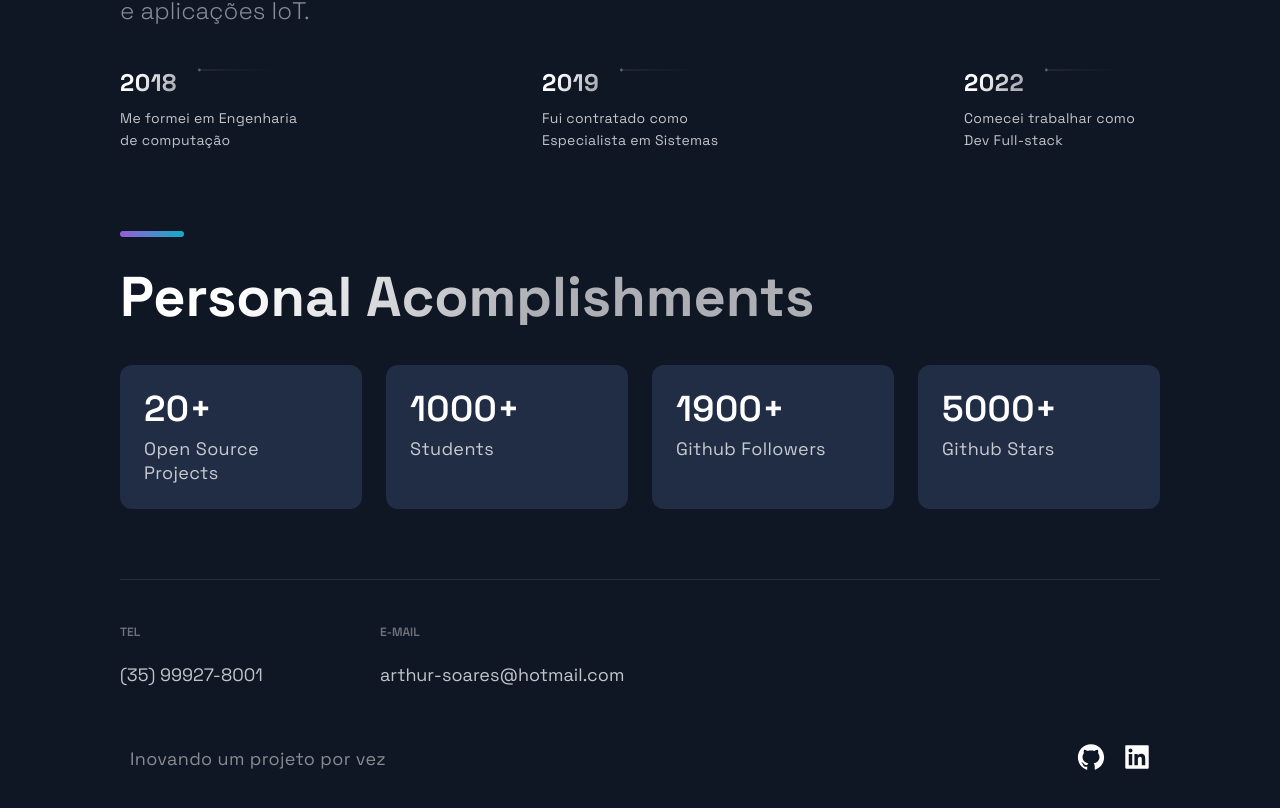
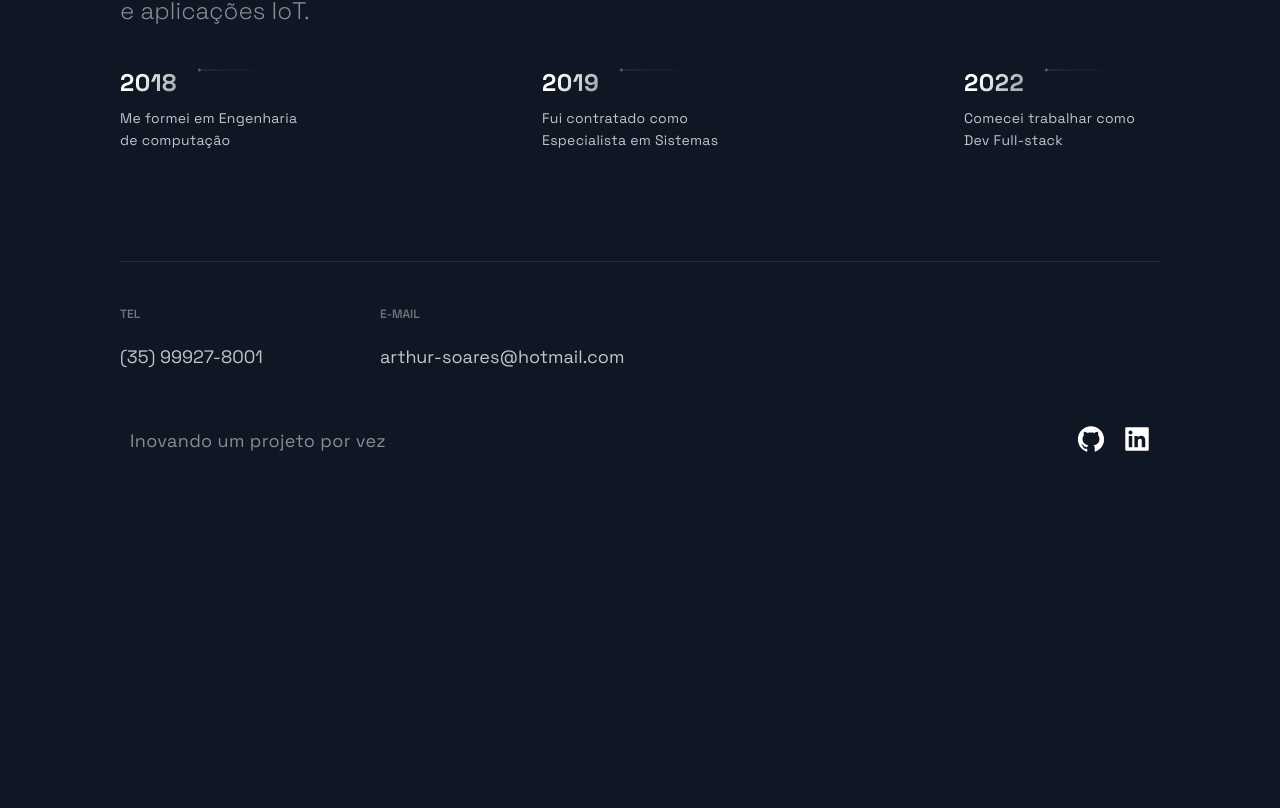
Before and after one commit to amorelliarthur/portifolio_website, a Next.js app: page / in a window 1280 px wide. Shown: the part 2865-3673 px from the top of the page. After the commit the page ends 3381 px from the top, so only its background shows below. Built offline with nearby package versions, Linux system fonts and the light colour scheme.

Commit message:
timeline/index

```diff
--- a/src/components/TimeLine/TimeLine.js
+++ b/src/components/TimeLine/TimeLine.js
@@ -113,7 +113,7 @@ const Timeline = () => {
           </CarouselButton>
         ))}
       </CarouselButtons>
-      <SectionDivider />
+      {/* <SectionDivider /> */}
     </Section>
   );
 };
--- a/src/pages/index.js
+++ b/src/pages/index.js
@@ -17,7 +17,7 @@ const Home = () => {
       <Projects />
       <Technologies />
       <Timeline />
-      <Acomplishments />
+      {/* <Acomplishments /> */}
     </Layout>
   );
 };
```
